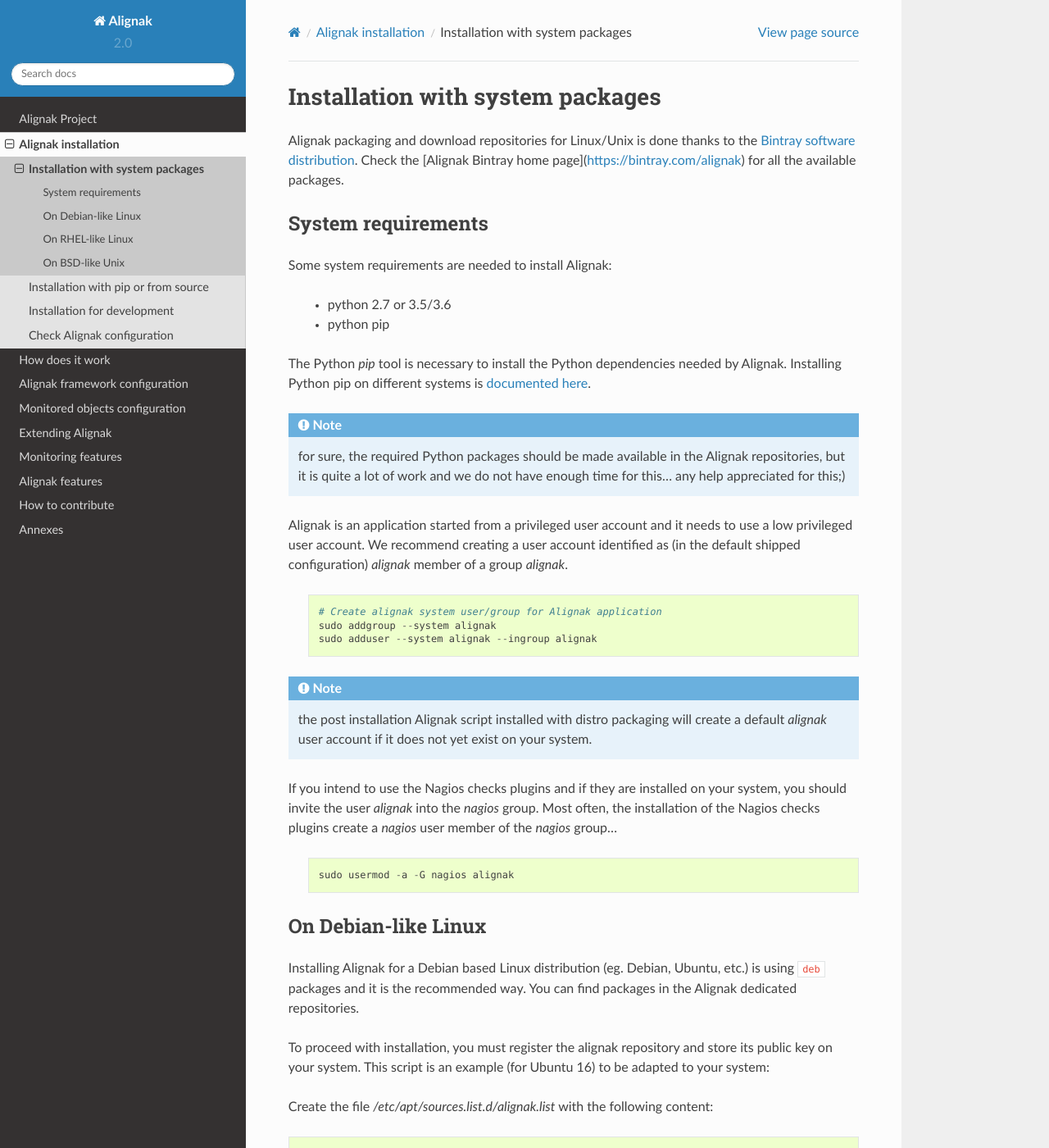
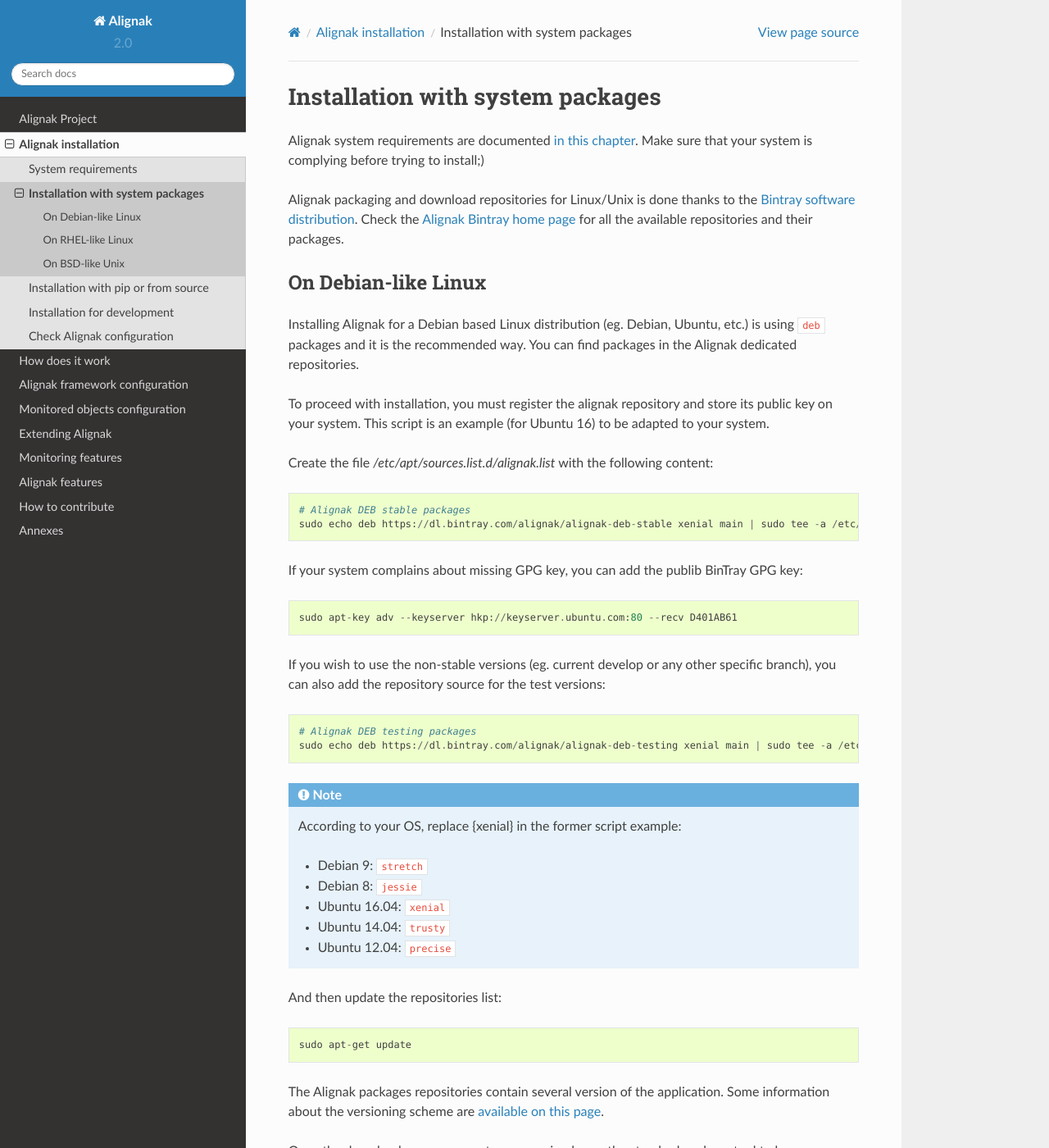
Before and after one commit to Alignak-monitoring/alignak-doc, a Sphinx documentation site: the page built from source/02_installation/01_system.rst, in a window 1280 px wide and 1400 px high. Shown: the whole window at 82% size. Built offline with Sphinx 7.4.7 and the Read the Docs theme 2.0.0, drawn with Linux system fonts in a browser that asks for light colours; some of the changed text lies outside the part shown.

Commit message:
Update system requirements and Alignak installation for Python 3

```diff
--- a/source/02_installation/01_system.rst
+++ b/source/02_installation/01_system.rst
@@ -5,41 +5,10 @@
 =================================
 
 
-Alignak packaging and download repositories for Linux/Unix is done thanks to the `Bintray software distribution <https://bintray.com/alignak/>`_. Check the [Alignak Bintray home page](https://bintray.com/alignak) for all the available packages.
+Alignak system requirements are documented :ref:`in this chapter <Installation/requirements>`. Make sure that your system is complying before trying to install;)
 
 
-.. _Installation/requirements:
-
-System requirements
-===================
-
-Some system requirements are needed to install Alignak:
-
-   * python 2.7 or 3.5/3.6
-   * python pip
-
-The Python `pip` tool is necessary to install the Python dependencies needed by Alignak. Installing Python pip on different systems is :ref:`documented here <Installation/python_pip>`.
-
-.. note:: for sure, the required Python packages should be made available in the Alignak repositories, but it is quite a lot of work and we do not have enough time for this... any help appreciated for this;)
-
-
-Alignak is an application started from a privileged user account and it needs to use a low privileged user account. We recommend creating a user account identified as (in the default shipped configuration) *alignak* member of a group *alignak*.
-
- ::
-
-      # Create alignak system user/group for Alignak application
-      sudo addgroup --system alignak
-      sudo adduser --system alignak --ingroup alignak
-
-
-.. note:: the post installation Alignak script installed with distro packaging will create a default `alignak` user account if it does not yet exist on your system.
-
-If you intend to use the Nagios checks plugins and if they are installed on your system, you should invite the user `alignak` into the `nagios` group. Most often, the installation of the Nagios checks plugins create a `nagios` user member of the `nagios` group...
-
- ::
-
-      sudo usermod -a -G nagios alignak
-
+Alignak packaging and download repositories for Linux/Unix is done thanks to the `Bintray software distribution <https://bintray.com/alignak/>`_. Check the `Alignak Bintray home page <https://bintray.com/alignak>`_ for all the available repositories and their packages.
 
 .. _Installation/deb:
 
@@ -48,7 +17,7 @@
 
 Installing Alignak for a Debian based Linux distribution (eg. Debian, Ubuntu, etc.) is using ``deb`` packages and it is the recommended way. You can find packages in the Alignak dedicated repositories.
 
-To proceed with installation, you must register the alignak repository and store its public key on your system. This script is an example (for Ubuntu 16) to be adapted to your system::
+To proceed with installation, you must register the alignak repository and store its public key on your system. This script is an example (for Ubuntu 16) to be adapted to your system.
 
 Create the file */etc/apt/sources.list.d/alignak.list* with the following content::
 
@@ -77,7 +46,7 @@
    sudo apt-get update
 
 
-The Alignak packages repositories contain several version of the application. Some information about the versioning scheme are :ref:`available on this page <contributing/release_cycle>`_.
+The Alignak packages repositories contain several version of the application. Some information about the versioning scheme are :ref:`available on this page <contributing/release_cycle>`.
 
 Once the download sources are set, you can simply use the standard package tool to have more information about Alignak packages and available versions::
 
@@ -146,7 +115,7 @@
 
 .. note:: that immediately after the installation the *alignak* service is enabled and started! This is a side effect of the packaging tool that is used (*fpm*).
 
-.. note:: more information about the default shipped configuration is available :ref: `on this page <configuration/default_configuration>`.
+.. note:: more information about the default shipped configuration is available :ref:`on this page <configuration/default_configuration>`.
 
 
 A post-installation script (repository *bin/post-install.sh*) is started at the end of the installation procedure to install the required Python packages. This script is copied during the installation in the default installation directory: */usr/local/share/alignak*. It is using the Python pip tool to get the Python packages listed in the default installation directory *requirements.txt* file.
--- a/source/02_installation/index.rst
+++ b/source/02_installation/index.rst
@@ -19,6 +19,7 @@
 .. toctree::
    :maxdepth: 2
 
+   00_requirements
    01_system
    02_pip_sources
    03_develop
```
Also changed, not shown: source/02_installation/00_requirements.rst (added, +135 -0 lines), source/02_installation/02_pip_sources.rst (+2 -42 lines).
